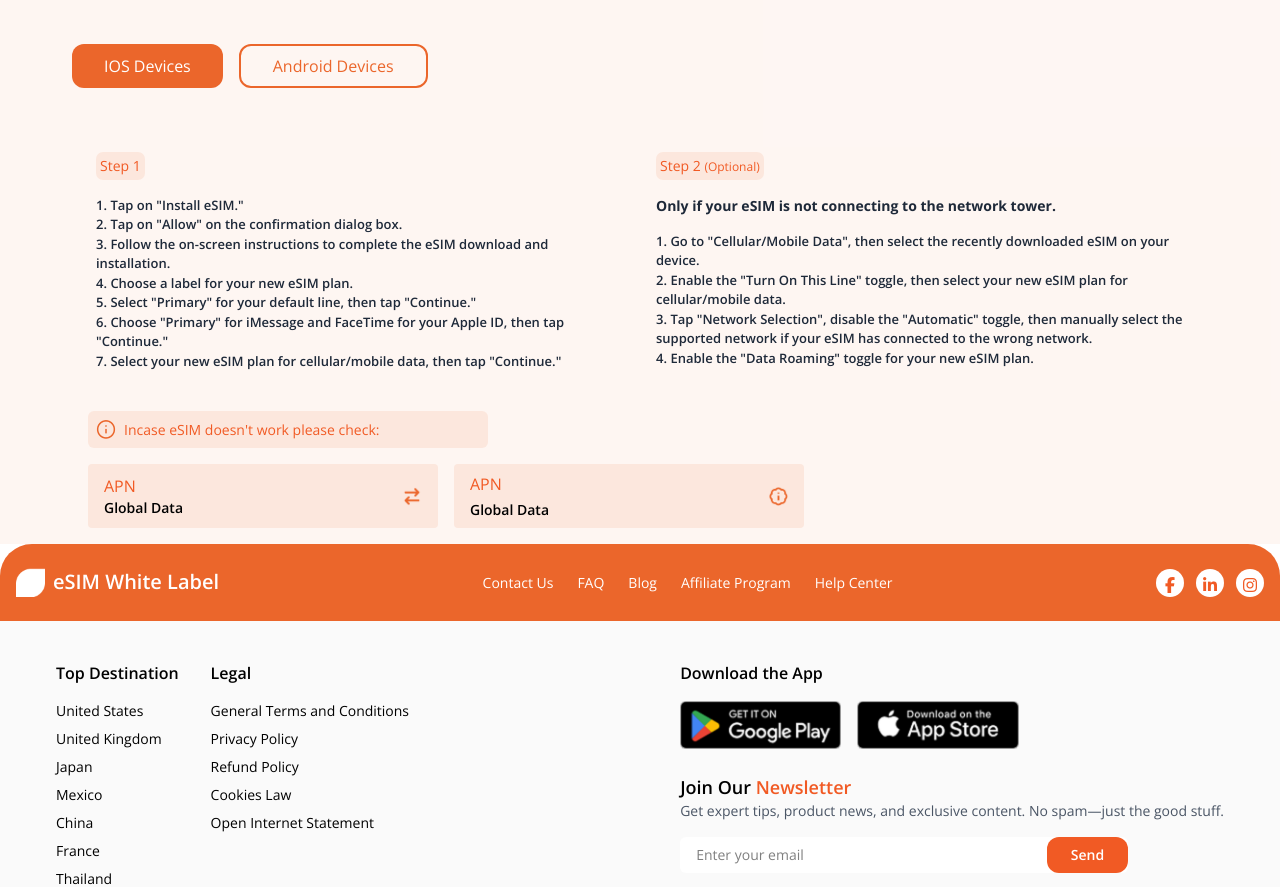
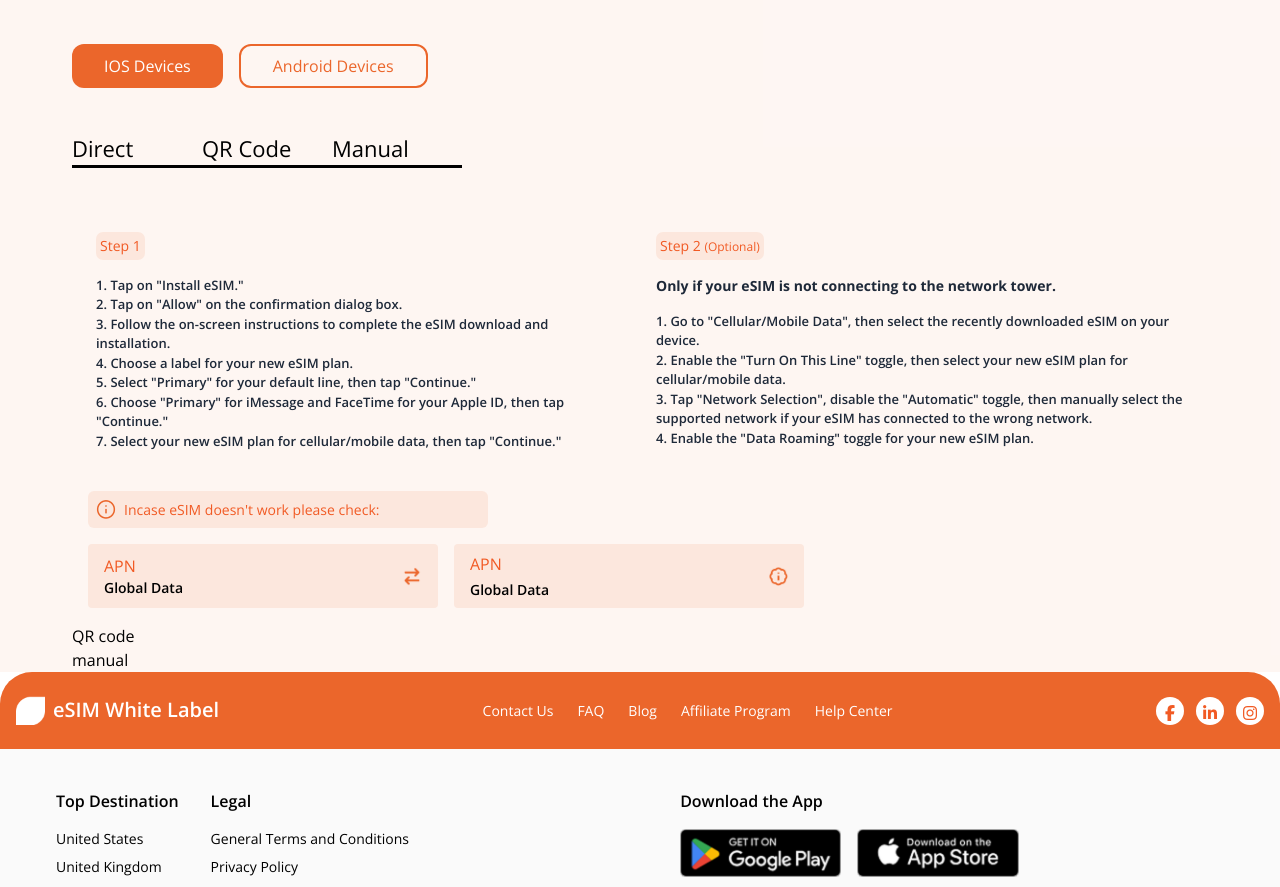
Before and after one commit to Shafqatraza494/e-sim, a Next.js app: page /esim-details/android in a window 1280 px wide. Shown: the part 1124-2011 px from the top of the page. Built offline with nearby package versions, Linux system fonts and the light colour scheme; a web font is replaced by a local one.

Commit message:
usage card

```diff
--- a/src/Components/Sim-Inatallation/SimInstallation.jsx
+++ b/src/Components/Sim-Inatallation/SimInstallation.jsx
@@ -1,10 +1,14 @@
-import React from "react";
+"use client";
+
+import React, { useState } from "react";
 import ButtonFill from "../GlobalUi/ui/Buttons/ButtonFill";
 import ButtonOutline from "../GlobalUi/ui/Buttons/ButtonOutline";
 import ButtonOutlineOrange from "../GlobalUi/ui/Buttons/ButtonOutlineOrange";
 import Direct from "./tabs/Direct";
 
 function SimInstallation() {
+  const [activeTab, setActiveTab] = useState("Data");
+  const [directData, setDirectData] = useState("direct");
   return (
     <>
       <div className="flex flex-col gap-10 px-18">
@@ -18,7 +22,27 @@ function SimInstallation() {
           <ButtonOutlineOrange text={"Android Devices"} />
         </div>
         <div>
+          <ul className="flex   mt-1 text-[22px] align-middle">
+            {["Direct", "QR Code", "Manual"].map((tab, index) => (
+              <li
+                key={index}
+                onClick={() => setActiveTab(tab)}
+                className={`cursor-pointer border-b-3   ${
+                  activeTab === tab
+                    ? "  w-[130px] border-[#EB662B] text-[#EB662B] font-[700]"
+                    : " w-[130px] text-black font-[400]"
+                }`}
+              >
+                {tab}
+              </li>
+            ))}
+          </ul>
+        </div>
+        <div>
           <Direct />
+          <h1>QR code</h1>
+          {directData === "qr" ? <p>QR Code</p> : null}
+          <h1>manual</h1>
         </div>
       </div>
     </>
```
